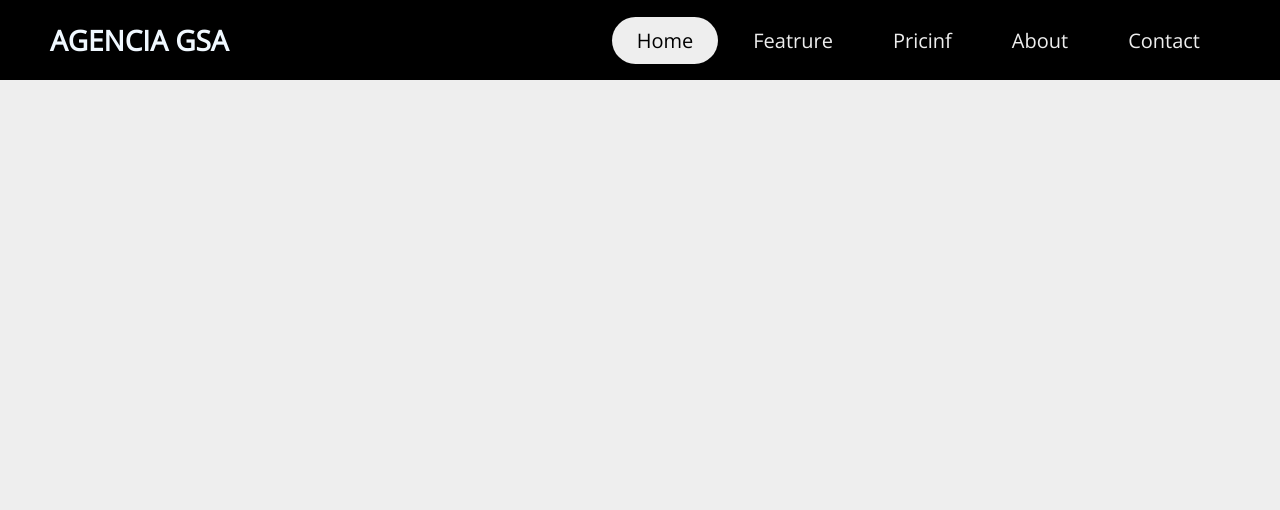
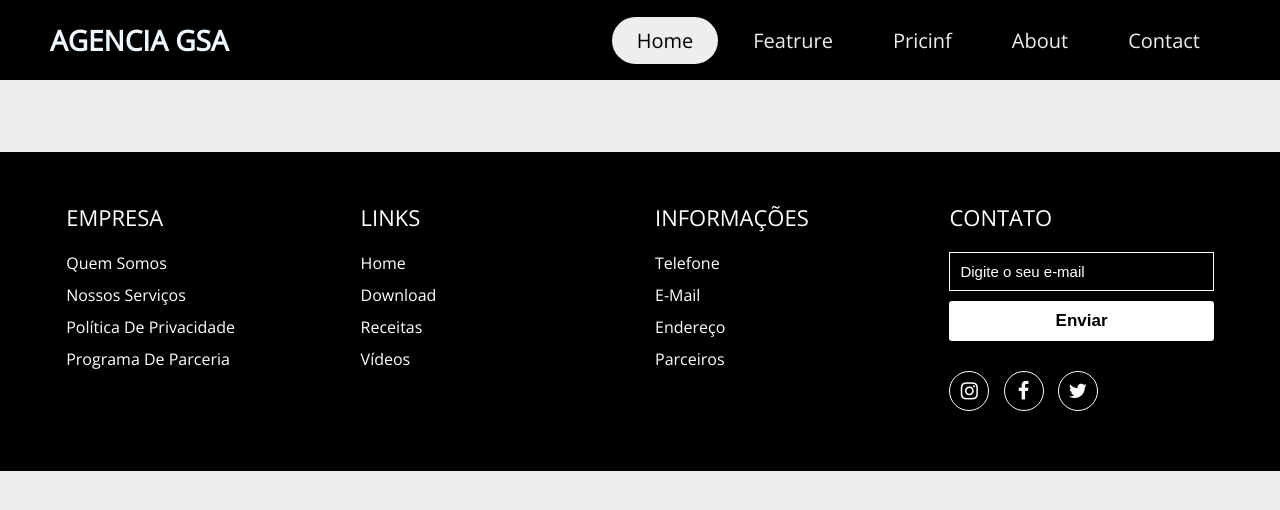
Before and after one commit to guisantosdesenvolvedor/AgenciaGSA, a PHP site: page / in a window 1280 px wide. Shown: the top 510 px of the page. Run offline with PHP 8.4, Linux system fonts and the light colour scheme; some web fonts are replaced.

Commit message:
footer finalizado

```diff
--- /dev/null
+++ b/apresentacao.php
@@ -0,0 +1,3 @@
+<body>
+
+</body>
--- a/css/estilo.css
+++ b/css/estilo.css
@@ -107,3 +107,131 @@ header{
 
     }
 }
+/*Fim header */
+
+
+
+
+
+
+
+
+
+
+
+
+
+
+/*foooter */
+
+
+footer{
+    background-color:rgb(0, 0, 0);
+    padding: 50px 0;
+    font-family: 'Open Sans', sans-serif;
+
+}
+.container-footer{
+    max-width: 1400px;
+    padding: 0 4%;
+    margin: auto;
+}
+.row-footer{
+    display: flex;
+    flex-wrap: wrap;
+}
+
+.footer-col{
+    width: 25%;
+    padding: 0 15px;
+}
+.footer-col h4{
+    font-size: 22px;
+    color: white;
+    margin-bottom: 20px;
+    font-weight: 500;
+    position: relative;
+    text-transform: uppercase;
+}
+.footer-col ul{
+    list-style: none;
+    margin: 0;
+    padding-left: 0;
+}
+.footer-col ul li{
+    margin: 10px 0;
+}
+.footer-col ul li a{
+    font-size: 16px;
+    text-transform: capitalize;
+    color: white;
+    text-decoration: none;
+    font-weight: 300;
+    display: block;
+    transition: all 0.3s ease;
+}
+.footer-col ul li a:hover{
+    color: #cecdcd;
+    padding-left: 10px;
+}
+.footer-col .medias-socias{
+    margin-top: 30px;
+}
+.footer-col .medias-socias a{
+    display: inline-flex;
+    align-items: center;
+    justify-content: center;
+    height: 40px;
+    width: 40px;
+    margin: 0 10px 10px 0;
+    text-decoration: none;
+    border-radius: 50%;
+    color: white;
+    border: 1px solid white;
+    transition: all 0.5s ease;
+}
+.footer-col .medias-socias a i{
+    font-size: 20px;
+}
+
+.footer-col .medias-socias a:hover{
+    color: rgb(0, 0, 0);
+    background-color: white;
+}
+.footer-col .form-sub input{
+    width: 100%;
+    padding: 10px;
+    font-size: 15px;
+    outline: none;
+    border: 1px solid white;
+    color: white;
+    background-color: #ca414100;
+}
+.footer-col .form-sub input::placeholder{
+    color: white;
+}
+.footer-col .form-sub button{
+    width: 100%;
+    margin-top: 10px;
+    padding: 10px;
+    font-size: 17px;
+    outline: none;
+    border: none;
+    cursor: pointer;
+    color: rgb(0, 0, 0);
+    border-radius: 3px;
+    font-weight: bold;
+    background-color: white;
+}
+/* Responsivo */
+@media (max-width: 800px) {
+    .footer-col{
+        width: 50%;
+        margin-bottom: 30px;
+    }
+}
+@media (max-width:600px) {
+    .footer-col{
+        width: 100%;
+    }
+}
--- /dev/null
+++ b/footer.php
@@ -0,0 +1,73 @@
+<!DOCTYPE html>
+<html lang="pt_BR">
+
+<head>
+    <meta charset="UTF-8">
+    <meta http-equiv="X-UA-Compatible" content="IE=edge">
+    <meta name="viewport" content="width=device-width, initial-scale=1.0">
+    <link rel="stylesheet" href="https://cdnjs.cloudflare.com/ajax/libs/font-awesome/4.7.0/css/font-awesome.min.css">
+    <link rel="stylesheet" href="css/footer.css">
+    <title>Footer Responsivo</title>
+</head>
+
+<body>
+    <footer>
+        <div class="container-footer">
+            <div class="row-footer">
+                <!-- footer col-->
+                <div class="footer-col">
+                    <h4>Empresa</h4>
+                    <ul>
+                        <li><a href="sobreNos.php"> Quem somos </a></li>
+                        <li><a href="nossoservico.php"> nossos serviços </a></li>
+                        <li><a href=""> política de privacidade </a></li>
+                        <li><a href="https://diabetes.org.br/"> programa de parceria</a></li>
+                    </ul>
+                </div>
+                <!--end footer col-->
+                <!-- footer col-->
+                <div class="footer-col">
+                    <h4>Links</h4>
+                    <ul>
+                        <li><a href="index.php">Home</a></li>
+                        <li><a href="download.php">Download</a></li>
+                        <li><a href="receita.php">Receitas</a></li>
+                        <li><a href="https://diabetesplay.com.br/">Vídeos</a></li>
+                    </ul>
+                </div>
+                <!--end footer col-->
+                <!-- footer col-->
+                <div class="footer-col">
+                    <h4>Informações</h4>
+                    <ul>
+                        <li><a href="#">Telefone</a></li>
+                        <li><a href="#">E-mail</a></li>
+                        <li><a href="#">Endereço</a></li>
+                        <li><a href="#">Parceiros</a></li>
+                    </ul>
+                </div>
+                <!--end footer col-->
+                <!-- footer col-->
+                <div class="footer-col" id="contato">
+                    <h4>Contato</h4>
+                    <div class="form-sub">
+                        <form>
+                            <input type="email" placeholder="Digite o seu e-mail" required>
+                            <button>Enviar</button>
+                        </form>
+                    </div>
+
+                    <div class="medias-socias">
+                        <a href="https://www.instagram.com/"><i class="fa fa-instagram"></i></a>
+                            <a href="https://pt-br.facebook.com/"><i class="fa fa-facebook"></i></a>
+                        <a href="https://twitter.com/i/flow/login"> <i class="fa fa-twitter"></i></a>
+                    </div>
+
+                </div>
+                <!--end footer col-->
+            </div>
+        </div>
+    </footer>
+</body>
+
+</html>
--- a/index.php
+++ b/index.php
@@ -9,6 +9,9 @@
 </head>
 <body>
     <?php include 'header.php'?>
+    <br><br><br><br>
+    <?php include 'apresentacao.php'?>
+    <?php include 'footer.php'?>
 </body>
 <script src="js/script.js"></script>
 </html>
```
